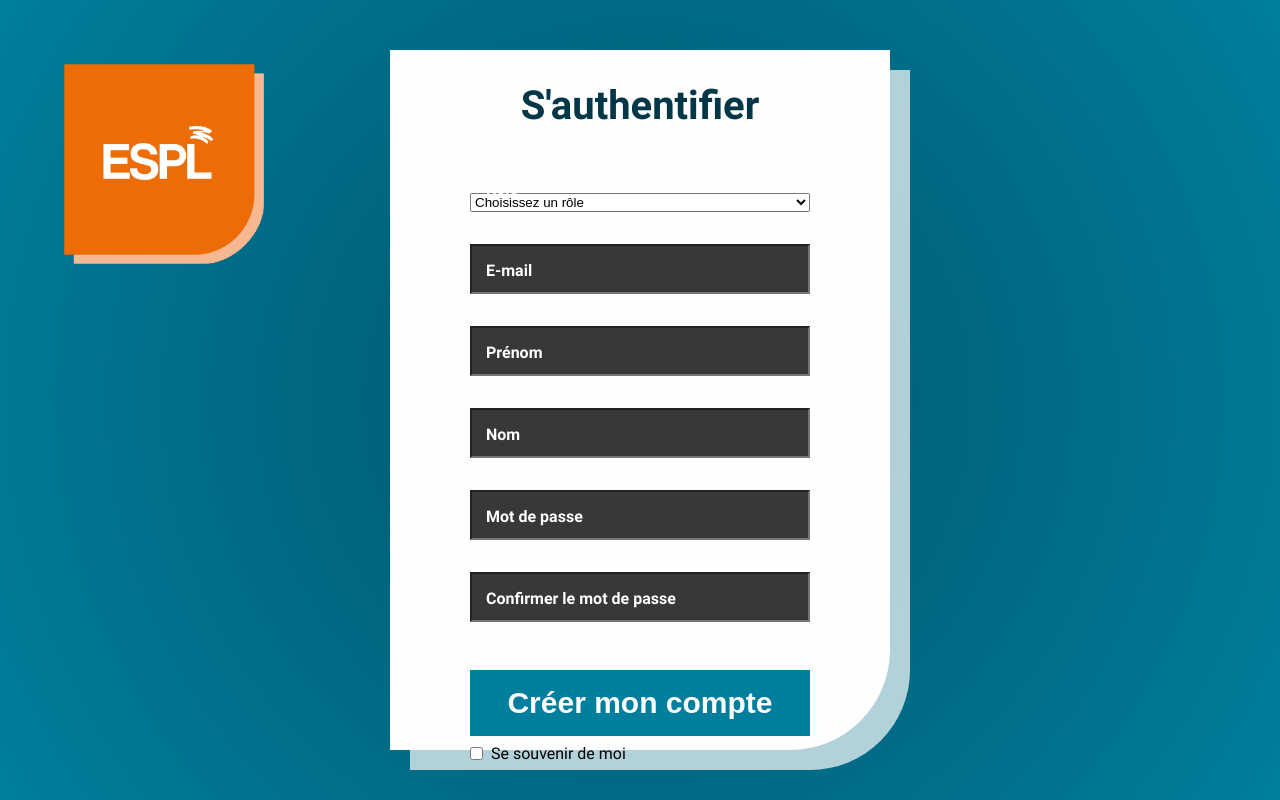
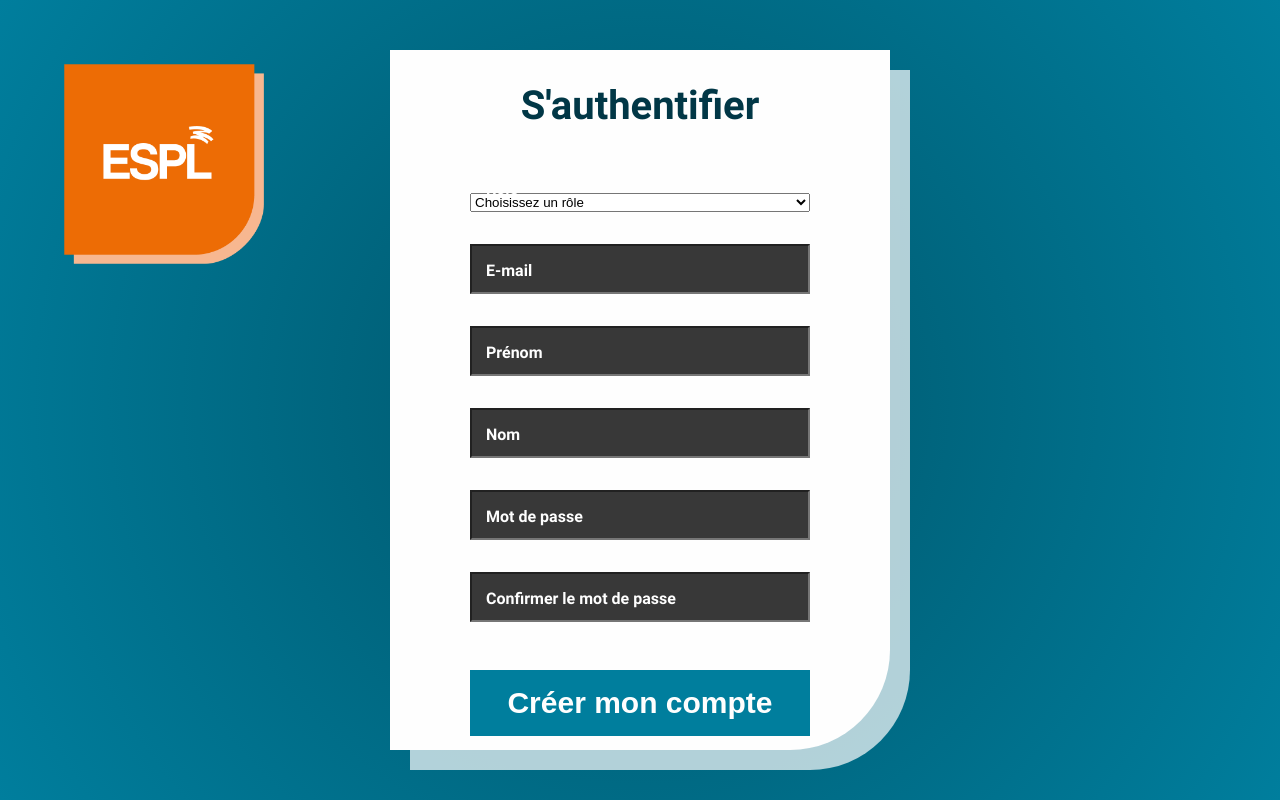
Before and after one commit to Math49/ProjetDevB2, a React (Create React App) app: page /register in a window 1280 px wide. Built offline with nearby package versions, Linux system fonts and the light colour scheme; no server answers; sample sign-in values are in the browser's storage.

Commit message:
fixed register remember me

```diff
--- a/src/view/register/register.jsx
+++ b/src/view/register/register.jsx
@@ -92,10 +92,6 @@ export default function Register() {
                     </div>
                     <input type="submit" className='auth-form-submit' value='Créer mon compte' />
                     <div className="auth-form-bot-row">
-                        <div className="remember-me">
-                            <input type="checkbox" name="remember-me" id="rememberMeCheckbox" />
-                            <label htmlFor="rememberMeCheckbox">Se souvenir de moi</label>
-                        </div>
                     </div>
                 </form>
             </div>
```
